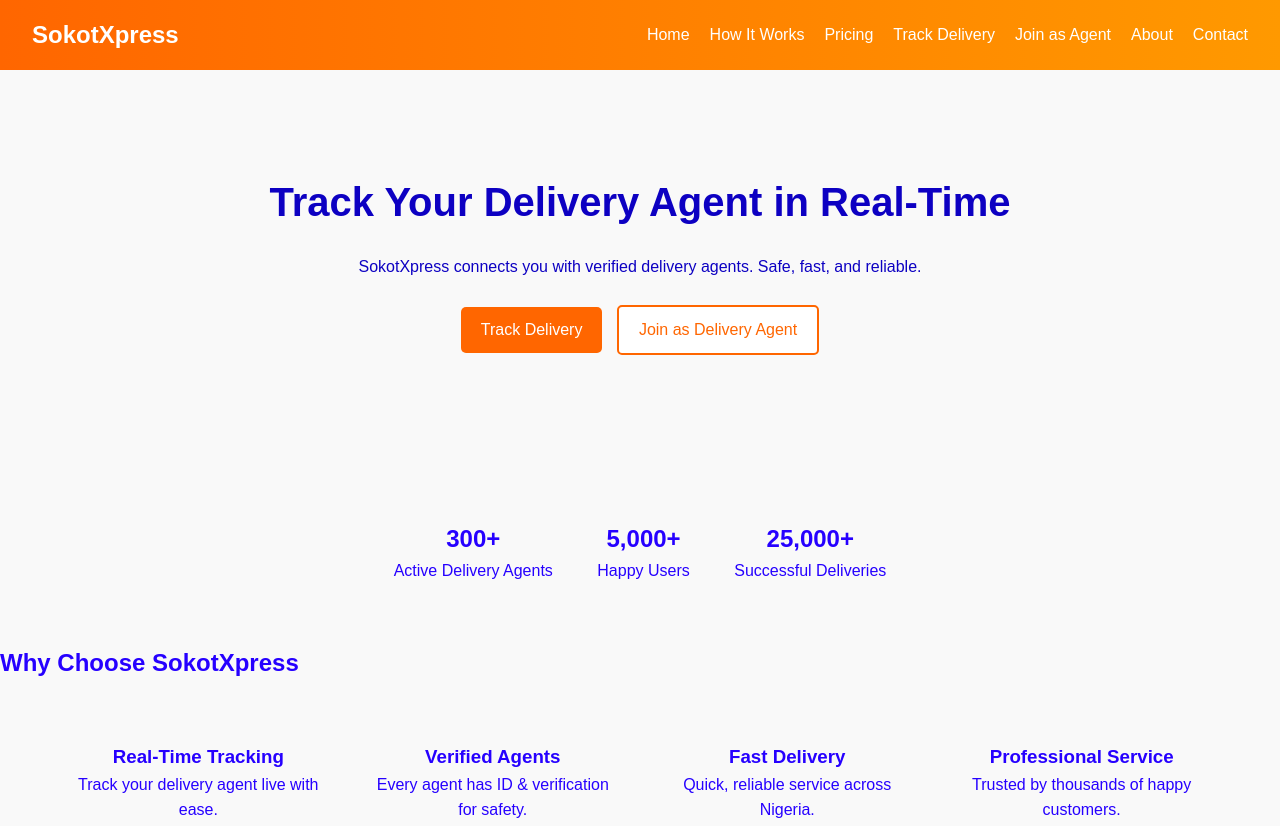
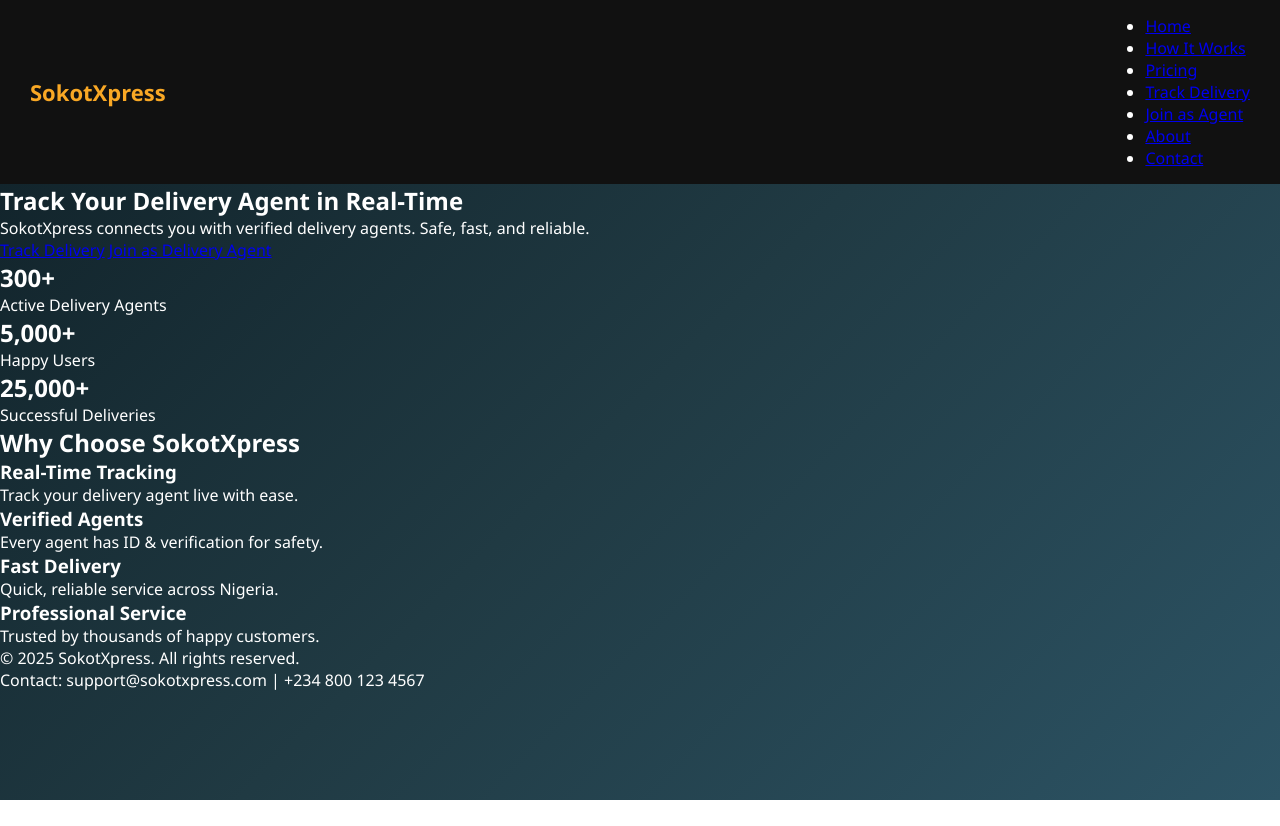
Before and after one commit to Isteem22/sokotxpress, a plain HTML site: page index.html in a window 1280 px wide. Shown: the top 826 px of the page. After the commit the page ends 800 px from the top, so only its background shows below. Drawn offline with Linux system fonts and the light colour scheme.

Commit message:
Update style.css

```diff
--- a/style.css
+++ b/style.css
@@ -3,134 +3,86 @@
   margin: 0;
   padding: 0;
   box-sizing: border-box;
+  font-family: 'Segoe UI', Tahoma, Geneva, Verdana, sans-serif;
 }
 
 body {
-  font-family: Arial, sans-serif;
-  line-height: 1.6;
-  color: #2600ff;
-  background: #f9f9f9;
+  background: linear-gradient(135deg, #0f2027, #203a43, #2c5364);
+  color: #fff;
+  min-height: 100vh;
 }
 
 /* Navbar */
 .navbar {
+  background: #111;
   display: flex;
   justify-content: space-between;
   align-items: center;
-  background: linear-gradient(90deg, #ff6600, #ff9900);
-  padding: 1rem 2rem;
-  color: #ffffff;
+  padding: 15px 30px;
 }
 
-.logo {
-  font-size: 1.5rem;
+.navbar .logo {
+  font-size: 22px;
   font-weight: bold;
+  color: #f9a825;
 }
 
-.nav-links {
-  list-style: none;
-  display: flex;
-}
-
-.nav-links li {
-  margin-left: 20px;
-}
-
-.nav-links a {
-  color: #ffffff;
+.navbar nav a {
+  color: #fff;
+  margin-left: 15px;
   text-decoration: none;
   transition: 0.3s;
 }
 
-.nav-links a:hover {
-  text-decoration: underline;
+.navbar nav a:hover,
+.navbar nav a.active {
+  color: #f9a825;
 }
 
-/* Hero */
-.hero {
-  background: url('../images/delivery-bg.jpg') no-repeat center center/cover;
-  color: rgb(13, 0, 194);
-  text-align: center;
-  padding: 100px 20px;
+/* Admin dashboard */
+.admin-container {
+  padding: 20px;
 }
 
-.hero h1 {
-  font-size: 2.5rem;
+.dashboard-cards {
+  display: grid;
+  grid-template-columns: repeat(auto-fit, minmax(250px, 1fr));
+  gap: 20px;
 }
 
-.hero p {
-  margin: 20px 0;
+.card {
+  background: rgba(255,255,255,0.1);
+  padding: 20px;
+  border-radius: 12px;
+  text-align: center;
+  box-shadow: 0 4px 6px rgba(0,0,0,0.3);
 }
 
-.btn, .btn-secondary {
-  display: inline-block;
-  padding: 10px 20px;
-  margin: 5px;
-  border-radius: 5px;
-  text-decoration: none;
+.card h2 {
+  margin-bottom: 10px;
+  color: #f9a825;
 }
 
-.btn {
-  background: #ff6600;
-  color: #fff;
+button {
+  margin-top: 15px;
+  padding: 10px 20px;
+  border: none;
+  border-radius: 8px;
+  background: #f9a825;
+  color: #111;
+  font-weight: bold;
+  cursor: pointer;
+  transition: 0.3s;
 }
 
-.btn:hover {
-  background: #e65c00;
+button:hover {
+  background: #ffc107;
 }
 
-.btn-secondary {
-  background: #fff;
-  color: #ff6600;
-  border: 2px solid #ff6600;
+/* Mobile */
+@media(max-width: 768px) {
+  .navbar {
+    flex-direction: column;
+    text-align: center;
+  }
 }
-
-.btn-secondary:hover {
-  background: #ff6600;
-  color: #fff;
-}
-
-/* Sections */
-.page-header {
-  text-align: center;
-  padding: 50px 20px;
-  background: #fff;
-}
-
-.stats, .steps, .pricing, .about, .form-section, .features {
-  padding: 40px 20px;
-  text-align: center;
-}
-
-.stat, .step, .plan, .feature {
-  margin: 20px;
-  display: inline-block;
-  max-width: 250px;
-}
-
-/* Forms */
-form input, form textarea, form button {
-  display: block;
-  width: 100%;
-  margin: 10px 0;
-  padding: 10px;
-}
-
-form button {
-  background: #ff6600;
-  border: none;
-  color: #fff;
-  cursor: pointer;
-}
-
-form button:hover {
-  background: #e65c00;
-}
-
-/* Footer */
-footer {
-  background: #f86300;
-  color: #fff;
-  text-align: center;
-  padding: 20px;
-}
```
